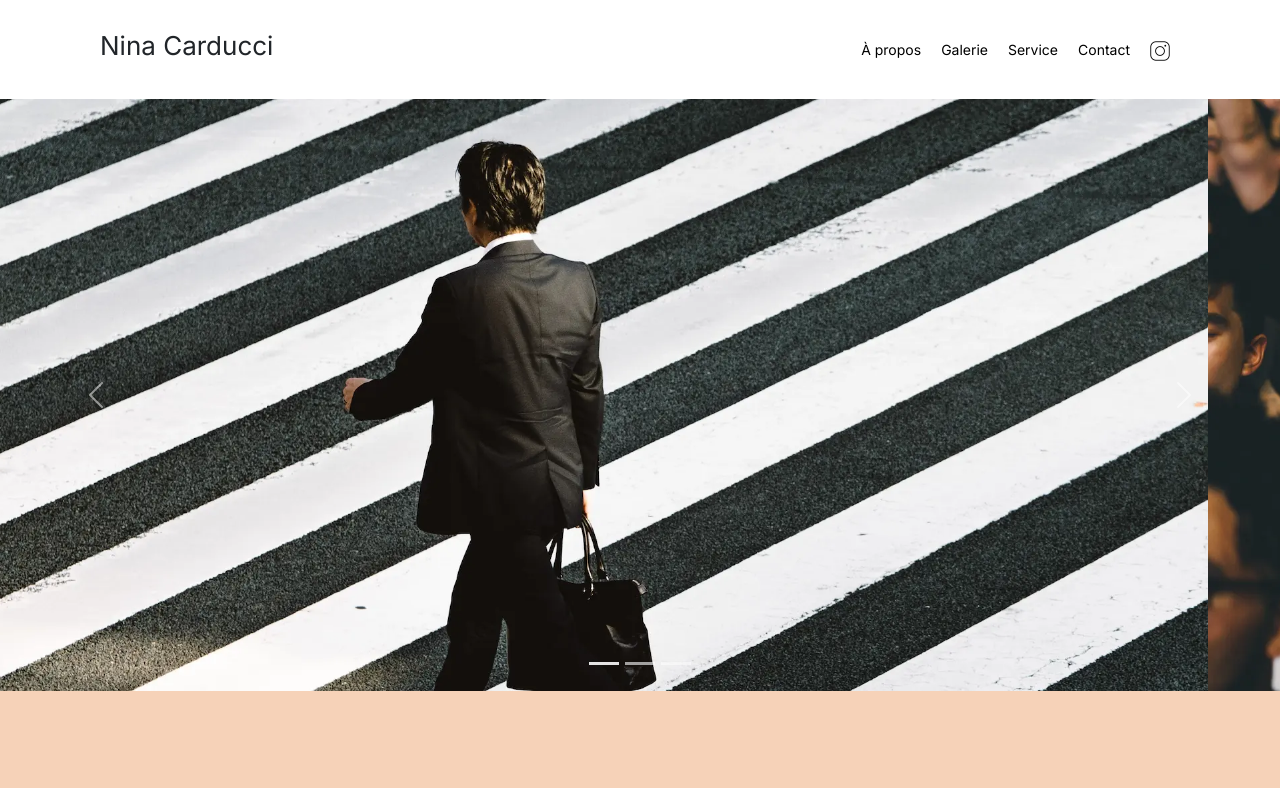
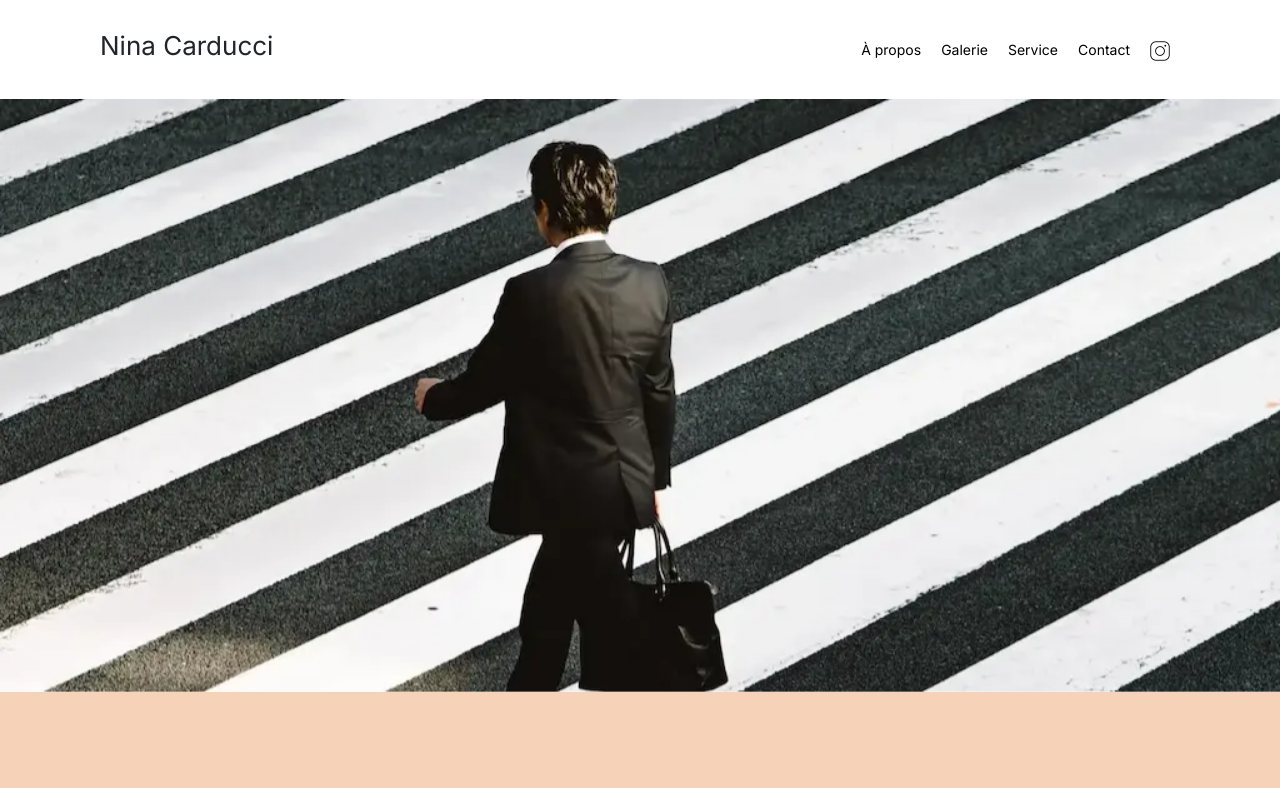
Before and after one commit to ModanDahdouh/Projet-9-OC, a website: page index.html in a window 1280 px wide. Shown: the top 788 px of the page. Drawn offline with nearby package versions, Linux system fonts and the light colour scheme.

Commit message:
ajout des image pour carousel

```diff
--- a/index.html
+++ b/index.html
@@ -88,39 +88,29 @@
 		</div>
 		<div id="header">
 
-			<div id="carouselExampleIndicators" class="carousel slide" data-bs-ride="carousel">
-				<div class="carousel-indicators">
-					<button type="button" data-bs-target="#carouselExampleIndicators" data-bs-slide-to="0"
-						class="active" aria-current="true" aria-label="Slide 1"></button>
-					<button type="button" data-bs-target="#carouselExampleIndicators" data-bs-slide-to="1"
-						aria-label="Slide 2"></button>
-					<button type="button" data-bs-target="#carouselExampleIndicators" data-bs-slide-to="2"
-						aria-label="Slide 3"></button>
+			<div class="carousel-inner">
+				<div class="carousel-item active">
+					<img src="./assets/images/slider/1024/ryoji-1024.webp" class="d-block w-100"
+						alt="image de ryoji-iwata" srcset="./assets/images/slider/320/ryoji-320.webp 320w,
+						./assets/images/slider/375/ryoji-375.webp 375w,
+						./assets/images/slider/425/ryoji-425.webp 425w,
+						./assets/images/slider/768/ryoji-768.webp 768w,
+						./assets/images/slider/1024/ryoji-1024.webp 1024w" sizes=" 100vw">
 				</div>
-				<div class="carousel-inner">
-					<div class="carousel-item active">
-						<img src="./assets/images/slider/ryoji-iwata-wUZjnOv7t0g-unsplash.webp" class="d-block w-100"
-							alt="photo carousel Ryoji Iwata">
-					</div>
-					<div class="carousel-item">
-						<img src="./assets/images/slider/nicholas-green-nPz8akkUmDI-unsplash.webp" class="d-block w-100"
-							alt="photo carousel Nicholas Green">
-					</div>
-					<div class="carousel-item">
-						<img src="./assets/images/slider/edward-cisneros-3_h6-1NPDGw-unsplash.webp"
-							class="d-block w-100" alt="photo carousel Edward Cisneros">
-					</div>
+				<div class=" carousel-item">
+					<img src="./assets/images/slider/1024/nicholas-1024.webp" class="d-block w-100"
+						alt="image de nicholas-green" srcset="./assets/images/slider/320/nicholas-320.webp 320w,
+						./assets/images/slider/375/nicholas-375.webp 375w,
+						./assets/images/slider/425/nicholas-425.webp 425w,
+						./assets/images/slider/768/nicholas-768.webp 768w" sizes=" 100vw" loading="lazy">
 				</div>
-				<button class="carousel-control-prev" type="button" data-bs-target="#carouselExampleIndicators"
-					data-bs-slide="prev">
-					<span class="carousel-control-prev-icon" aria-hidden="true"></span>
-					<span class="visually-hidden">Previous</span>
-				</button>
-				<button class="carousel-control-next" type="button" data-bs-target="#carouselExampleIndicators"
-					data-bs-slide="next">
-					<span class="carousel-control-next-icon" aria-hidden="true"></span>
-					<span class="visually-hidden">Next</span>
-				</button>
+				<div class=" carousel-item">
+					<img src="./assets/images/slider/1024/edward-1024.webp" class="d-block w-100"
+						alt="image de edward-cisneros" srcset="./assets/images/slider/320/edward-320.webp 320w,
+						./assets/images/slider/375/edward-375.webp 375w,
+						./assets/images/slider/425/edward-425.webp 425w,
+						./assets/images/slider/768/edward-768.webp 768w" sizes="100vw" loading="lazy">
+				</div>
 			</div>
 		</div>
 	</header>
```
Also changed, not shown: assets/images/slider/1024/edward-1024.webp (added), assets/images/slider/1024/nicholas-1024.webp (added), assets/images/slider/1024/ryoji-1024.webp (added), assets/images/slider/320/edward-320.webp (added), assets/images/slider/320/nicholas-320.webp (added), assets/images/slider/320/ryoji-320.webp (added), assets/images/slider/375/edward-375.webp (added), assets/images/slider/375/nicholas-375.webp (added), assets/images/slider/375/ryoji-375.webp (added), assets/images/slider/425/edward-425.webp (added), assets/images/slider/425/nicholas-425.webp (added), assets/images/slider/425/ryoji-425.webp (added), assets/images/slider/768/edward-768.webp (added), assets/images/slider/768/nicholas-768.webp (added), 4 more files.
